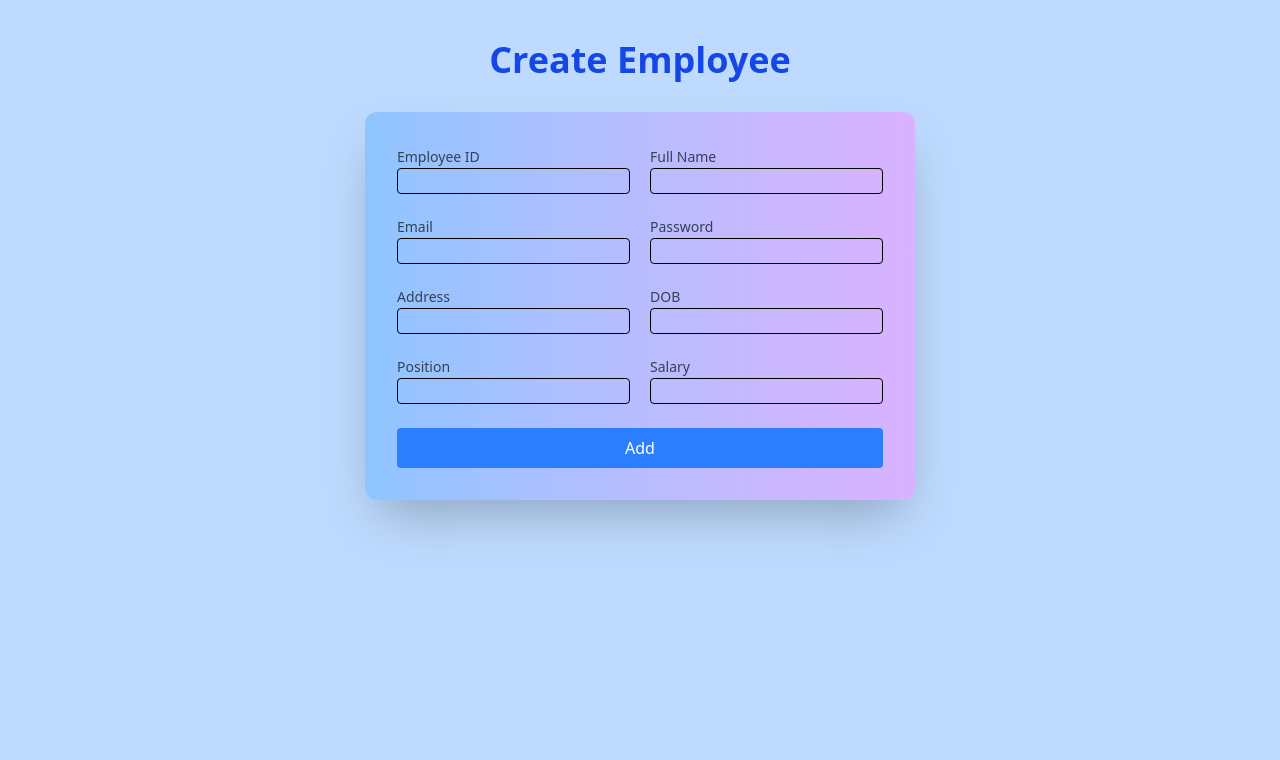
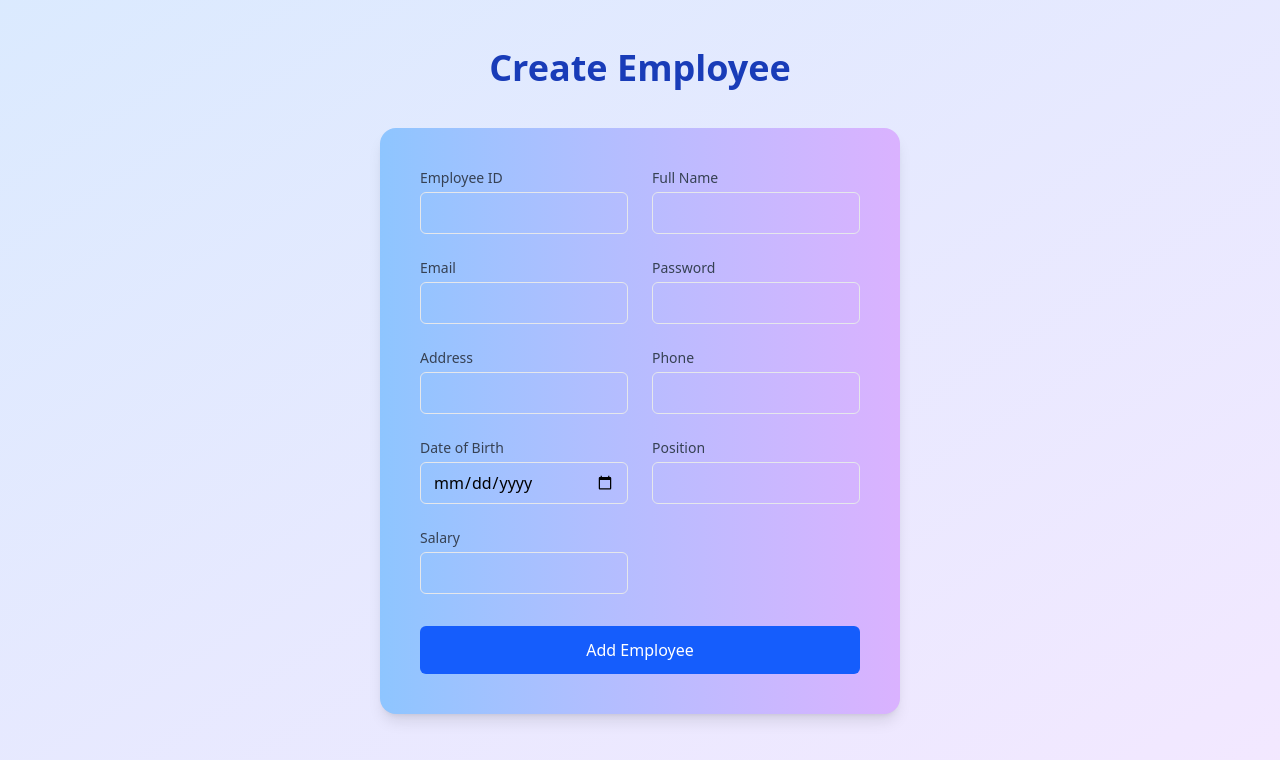
Before and after one commit to srz-anandhu/emp-client, a React (Vite) app in the folder client/: page /admin/addemployee in a window 1280 px wide. Shown: the top 760 px of the page. Built offline with nearby package versions, Linux system fonts and the light colour scheme.

Commit message:
Add employee form design completed

```diff
--- a/client/src/App.jsx
+++ b/client/src/App.jsx
@@ -1,11 +1,12 @@
 import { BrowserRouter, Routes, Route } from "react-router-dom";
 import LoginForm from "./pages/LoginForm";
-import SignupForm from "./pages/SignupForm";
+// import SignupForm from "./pages/SignupForm";
 import ProfilePage from "./pages/ProfilePage";
 import ListEmpPage from "./pages/ListEmpPage";
 
 import AdminLoginPage from "./pages/AdminLoginPage";
 import AddEmpPage from "./pages/AddEmpPage";
+import AdminDashPage from "./pages/AdminDashPage";
 
 function App() {
   return (
@@ -13,9 +14,10 @@ function App() {
       <Routes>
         <Route path="/admin/login" element={ <AdminLoginPage/> } />
         <Route path="/admin/addemployee" element={ <AddEmpPage /> } />
+        <Route path="/admin/dashboard" element={ <AdminDashPage />} />
 
-        <Route path="/" element={<SignupForm />} />
-        <Route path="/login" element={<LoginForm />} />
+        {/* <Route path="/" element={<SignupForm />} /> */}
+        <Route path="/" element={<LoginForm />} />
         <Route path="/profile" element={ <ProfilePage /> } />
         <Route path="/employees" element={ <ListEmpPage /> } />
       </Routes>
--- a/client/src/components/AddEmploy.jsx
+++ b/client/src/components/AddEmploy.jsx
@@ -1,107 +1,110 @@
-
 export default function AddEmployee() {
     return (
+        <div className="min-h-screen bg-gradient-to-br from-blue-100 to-purple-100 flex flex-col items-center py-12 px-4 sm:px-6 lg:px-8">
+            <h1 className="text-4xl font-bold text-blue-800 mb-10">Create Employee</h1>
+
+            <div className=" bg-gradient-to-r from-blue-300 to-purple-300 w-130  bg-white shadow-lg rounded-2xl p-10">
+                <form className="grid grid-cols-1 md:grid-cols-2 gap-6">
                     <div>
-            <div className="w-full bg-blue-200 min-h-screen flex items-center flex-col py-10">
-                <h1 className="text-4xl font-bold text-blue-700 mb-8">Create Employee</h1>
-
-                <div className="bg-gradient-to-r from-blue-300 to-purple-300 shadow-2xl p-8 rounded-xl max-w-full">
-                    <form >
-                        <div className="grid sm:grid-cols-2 gap-5 mb-6">
-
-                            <div>
-                                <label className="text-sm text-gray-700">Employee ID</label>
+                        <label className="block text-sm font-medium text-gray-700 mb-1">Employee ID</label>
                         <input
                             type="text"
                             name="employee-id"
-                                    className="block border rounded"
+                            className="w-full border border-gray-200 focus:border-2 focus:outline-none rounded-md px-3 py-2"
                             required
                         />
                     </div>
 
                     <div>
-                                <label className="text-sm text-gray-700">Full Name</label>
+                        <label className="block text-sm font-medium text-gray-700 mb-1">Full Name</label>
                         <input
                             type="text"
                             name="name"
-                                    className="block border rounded"
+                            className="w-full border border-gray-200 focus:border-2 focus:outline-none rounded-md px-3 py-2"
                             required
                         />
                     </div>
 
                     <div>
-                                <label className="text-sm text-gray-700">Email</label>
+                        <label className="block text-sm font-medium text-gray-700 mb-1">Email</label>
                         <input
                             type="email"
                             name="email"
-                                    className="block border rounded"
+                            className="w-full border border-gray-200 focus:border-2 focus:outline-none rounded-md px-3 py-2"
                             required
                         />
                     </div>
 
                     <div>
-                                <label className="text-sm text-gray-700">Password</label>
+                        <label className="block text-sm font-medium text-gray-700 mb-1">Password</label>
                         <input
                             type="password"
                             name="password"
-                                    className="block border rounded"
+                            className="w-full border border-gray-200 focus:border-2 focus:outline-none rounded-md px-3 py-2"
                             required
                         />
                     </div>
 
                     <div>
-                                <label className="text-sm text-gray-700">Address</label>
+                        <label className="block text-sm font-medium text-gray-700 mb-1">Address</label>
                         <input
                             type="text"
                             name="address"
-                                    className="block border rounded"
+                            className="w-full border border-gray-200 focus:border-2 focus:outline-none rounded-md px-3 py-2"
                             required
                         />
                     </div>
 
                     <div>
-                                <label className="text-sm text-gray-700">DOB</label>
+                        <label className="block text-sm font-medium text-gray-700 mb-1">Phone</label>
                         <input
-                                    type="text"
-                                    name="dob"
-                                    className="block border rounded"
+                            type="tel"
+                            name="phone"
+                            className="w-full border border-gray-200 focus:border-2 focus:outline-none rounded-md px-3 py-2"
                             required
                         />
                     </div>
 
                     <div>
-                                <label className="text-sm text-gray-700">Position</label>
+                        <label className="block text-sm font-medium text-gray-700 mb-1">Date of Birth</label>
                         <input
-                                    type="text"
-                                    name="position"
-                                    className="block border rounded"
+                            type="date"
+                            name="dob"
+                            className="w-full border border-gray-200 focus:border-2 focus:outline-none rounded-md px-3 py-2"
                             required
                         />
                     </div>
 
                     <div>
-                                <label className="text-sm text-gray-700">Salary</label>
+                        <label className="block text-sm font-medium text-gray-700 mb-1">Position</label>
                         <input
-                                    type="number"
-                                    name="salary"
-                                    className="block border rounded"
+                            type="text"
+                            name="position"
+                            className="w-full border border-gray-200 focus:border-2 focus:outline-none rounded-md px-3 py-2"
                             required
                         />
                     </div>
 
+                    <div>
+                        <label className="block text-sm font-medium text-gray-700 mb-1">Salary</label>
+                        <input
+                            type="number"
+                            name="salary"
+                            className="w-full border border-gray-200 focus:border-2 focus:outline-none rounded-md px-3 py-2"
+                            required
+                        />
                     </div>
+                </form>
 
-                        <div className="flex justify-end">
+                <div className="mt-8">
                     <button
                         type="submit"
-                                className="text-white bg-blue-500 hover:bg-blue-700 p-2 w-full rounded ">
-                                Add
+                        className="w-full bg-blue-600 text-white py-3 rounded-md font-medium hover:bg-blue-700 transition duration-300"
+                    >
+                        Add Employee
                     </button>
                 </div>
-                    </form>
             </div>
         </div>
-
-        </div>
-    )
+    );
 }
--- /dev/null
+++ b/client/src/components/AdminDash.jsx
@@ -0,0 +1,46 @@
+import { useNavigate } from "react-router-dom";
+import Header from "../components/Header";
+
+export default function AdminDash() {
+    const navigate = useNavigate();
+
+    return (
+        <div className=" min-h-screen bg-blue-200 flex flex-col items-center">
+            <Header />
+
+
+                {/* <h2 className="text-3xl font-semibold mb-6 text-blue-700">Admin Dashboard</h2> */}
+                {/* <div className="bg-gray-200 w-[50px] h-[50px] rounded-4xl"></div> */}
+            <div className=" grid sm:grid-cols-2 gap-5 bg-gradient-to-r from-blue-300 to-purple-300 shadow-lg rounded-xl p-8 mt-10 w-96 text-center">
+
+                <button
+                    onClick={() => navigate("/admin/addemployee")}
+                    className="w-full bg-blue-500 text-white py-3  rounded-xl hover:bg-blue-700 transition mb-4"
+                >
+                    ➕ Add New Employee
+                </button>
+
+                <button
+                    onClick={() => navigate("/employees")}
+                    className="w-full bg-blue-500 text-white py-3 rounded-xl hover:bg-blue-700 transition mb-4"
+                >
+                    ✏️ Update Employee Details
+                </button>
+
+                <button
+                    onClick={() => navigate("/employees")}
+                    className="w-full bg-blue-500 text-white py-3 rounded-xl hover:bg-blue-700 transition"
+                >
+                    📋 View All Employees
+                </button>
+
+                <button
+                    onClick={() => navigate("/employees")}
+                    className="w-full bg-blue-500 text-white py-3 rounded-xl hover:bg-blue-700 transition"
+                >
+                    👤 Add New Admin
+                </button>
+            </div>
+        </div>
+    );
+}
--- a/client/src/components/Profile.jsx
+++ b/client/src/components/Profile.jsx
@@ -390,6 +390,7 @@ export default function Profile() {
                         </div>
                     </form>
 
+
                                  {/* password changing */}
                     <div>
                                 <hr className="my-6" />
--- /dev/null
+++ b/client/src/pages/AdminDashPage.jsx
@@ -0,0 +1,7 @@
+import AdminDash from "../components/AdminDash"
+
+export default function AdminDashPage() {
+    return <div>
+        <AdminDash />
+    </div>
+}
```
Lines whose indentation alone changed are shown as unchanged.
